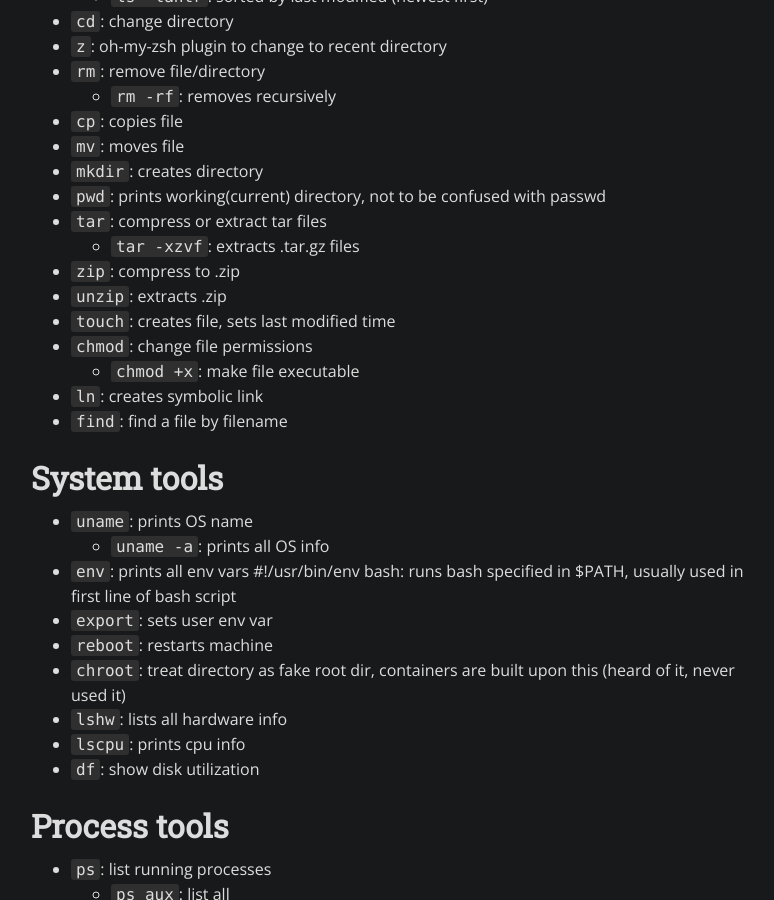
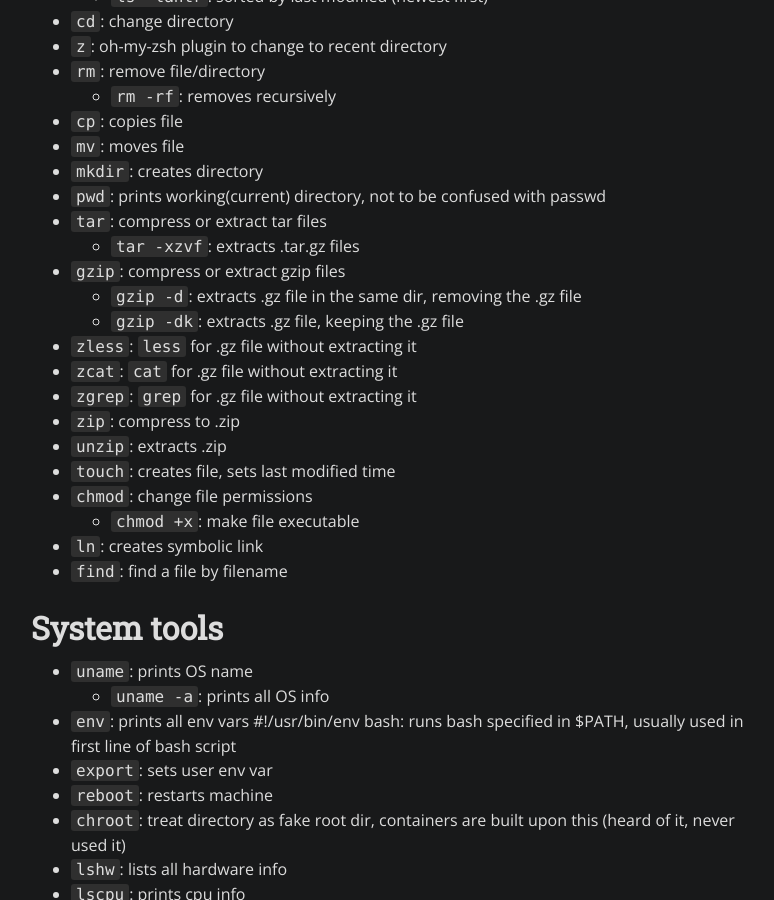
Before and after one commit to davidchoo12/my-jekyll-blog, a Jekyll site: the page built from _posts/2021-06-23-list of linux commands.md, in a window 1280 px wide and 900 px high, scrolled down 1570 px. Shown: the whole window, without its empty margins (239-1013 px from the left). Built offline with Jekyll 4.4.1, drawn with Linux system fonts in a browser that asks for light colours; comment, search, counter and statistics services are not loaded; some of the changed text lies outside the part shown.

Commit message:
add gzip related commands and more curl examples

```diff
--- a/_posts/2021-06-23-list of linux commands.md
+++ b/_posts/2021-06-23-list of linux commands.md
@@ -61,6 +61,12 @@ Here is a list of linux cli commands/tools that I have used. Purpose is for my o
 - `pwd`: prints working(current) directory, not to be confused with passwd
 - `tar`: compress or extract tar files
   - `tar -xzvf`: extracts .tar.gz files
+- `gzip`: compress or extract gzip files
+  - `gzip -d`: extracts .gz file in the same dir, removing the .gz file
+  - `gzip -dk`: extracts .gz file, keeping the .gz file
+- `zless`: `less` for .gz file without extracting it
+- `zcat`: `cat` for .gz file without extracting it
+- `zgrep`: `grep` for .gz file without extracting it
 - `zip`: compress to .zip
 - `unzip`: extracts .zip
 - `touch`: creates file, sets last modified time
@@ -110,6 +116,9 @@ Here is a list of linux cli commands/tools that I have used. Purpose is for my o
 - `who`: see who else is ssh-ing into the same machine
 - `curl`: send http request, also includes various other protocols
   - `curl -fsSL`: send request non verbose, follows http redirects
+  - `curl -X POST -d 'param1=value1&param2=value2'`: posts x-www-form-urlencoded
+  - `curl -X POST -H 'content-type: application/json' -d '{"a":"b"}'`: posts json
+  - `curl -F 'image=@file.jpg' -F 'param=value'`: posts multipart/form-data
 
 ## User permission
 - `sudo`: runs as root
```
